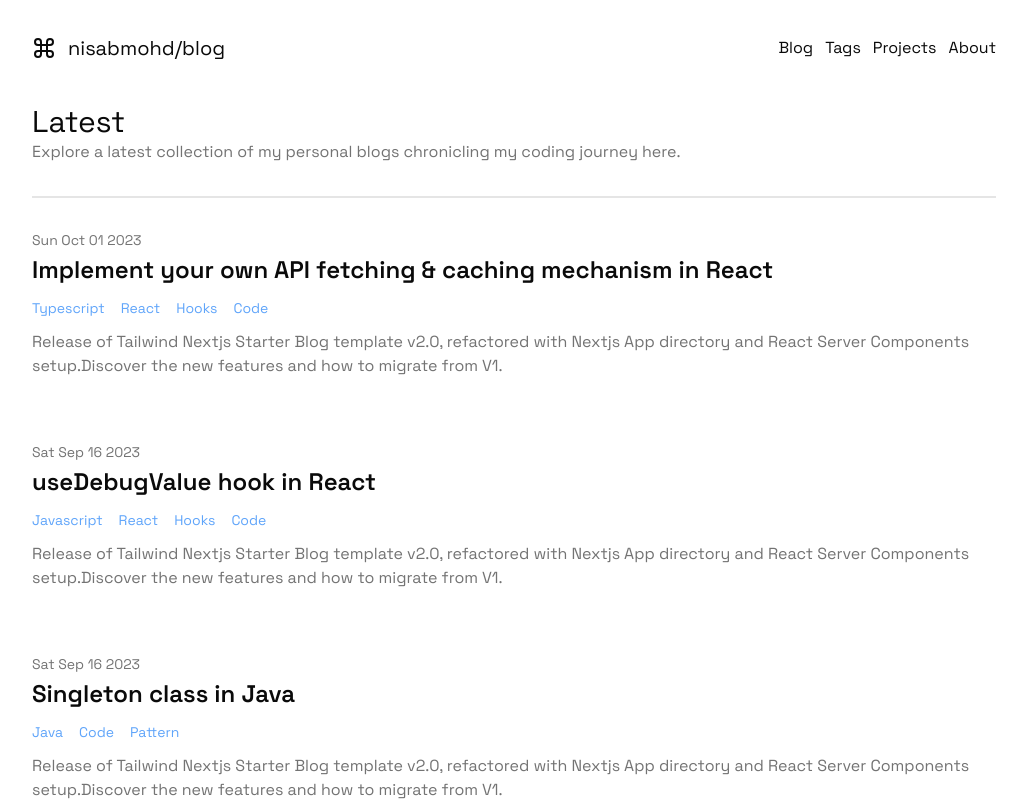
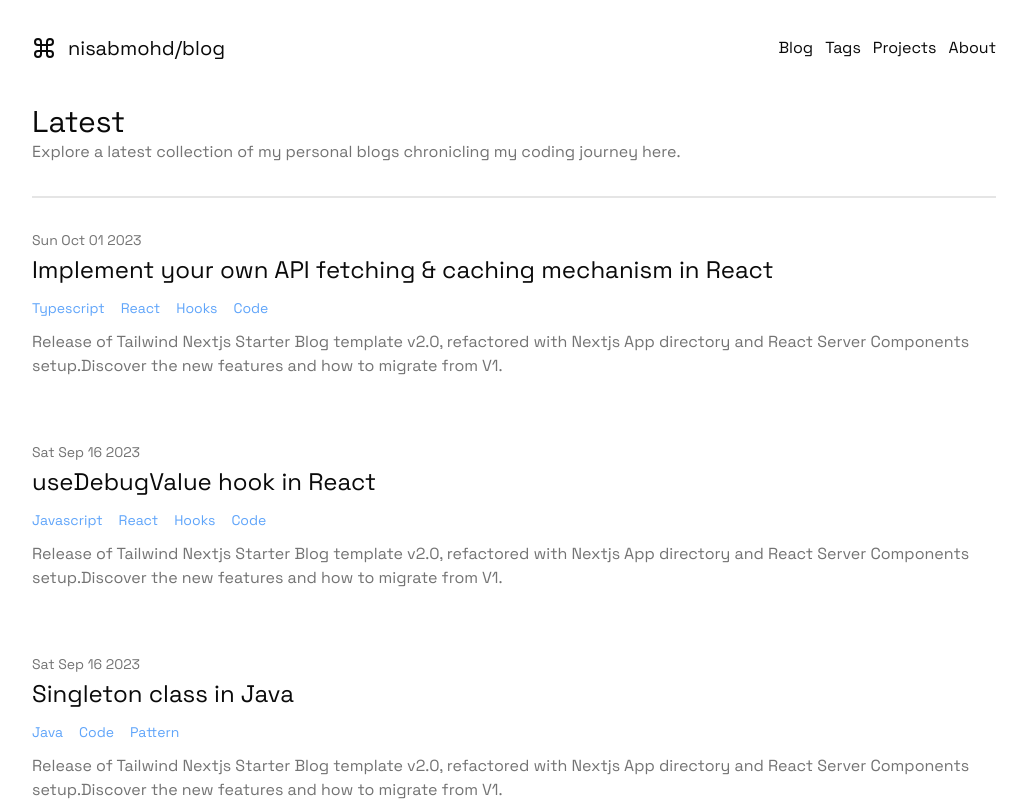
Before and after one commit to nisabmohd/nisabmohd.blog, a Next.js app: page / in a window 1280 px wide. Shown: the top 801 px of the page, without its empty margins (126-1153 px from the left). Built offline with nearby package versions, Linux system fonts and the light colour scheme.

Commit message:
reduced font weight in blog card

```diff
--- a/src/components/blog-card.tsx
+++ b/src/components/blog-card.tsx
@@ -21,7 +21,7 @@ export default function BlogCard({
       <span className="text-sm text-muted-foreground">
         {new Date(date).toDateString()}
       </span>
-      <Link href={`/blog/${slug}`} className="text-2xl font-semibold ">
+      <Link href={`/blog/${slug}`} className="text-2xl  ">
         {title}
       </Link>
       <div className=" flex flex-row gap-4 my-2">
```
